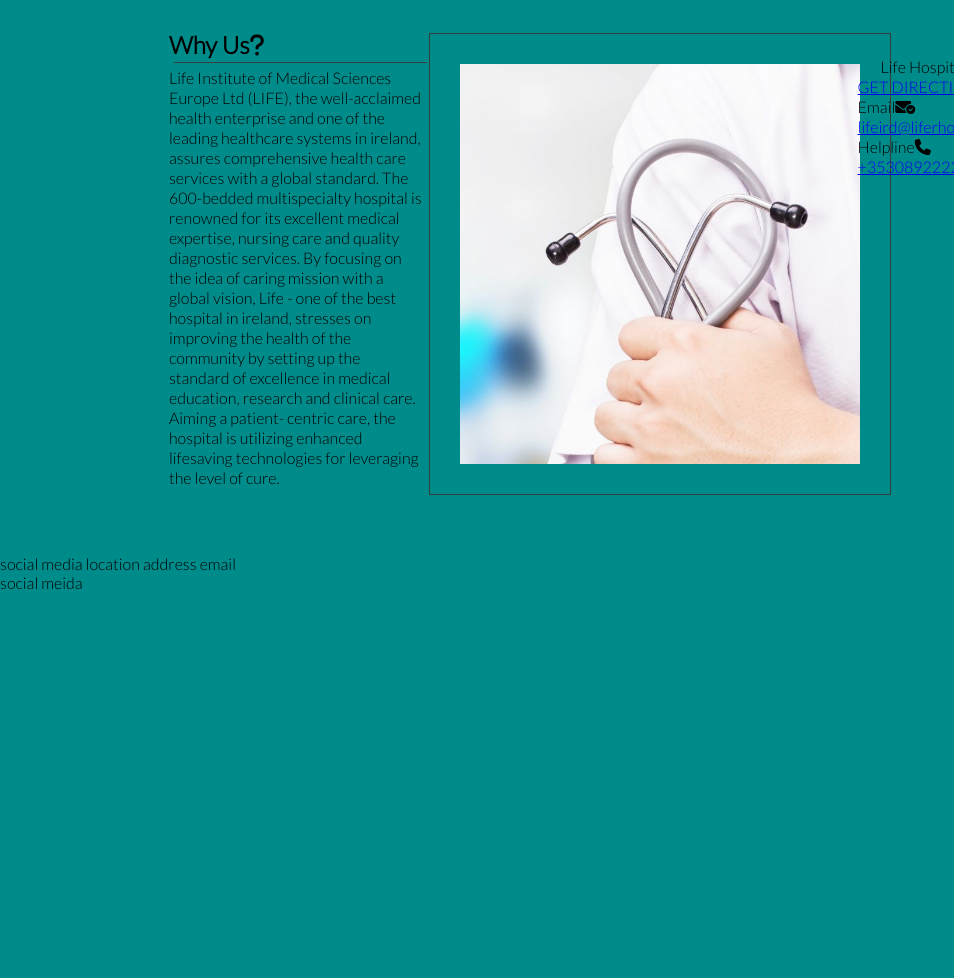
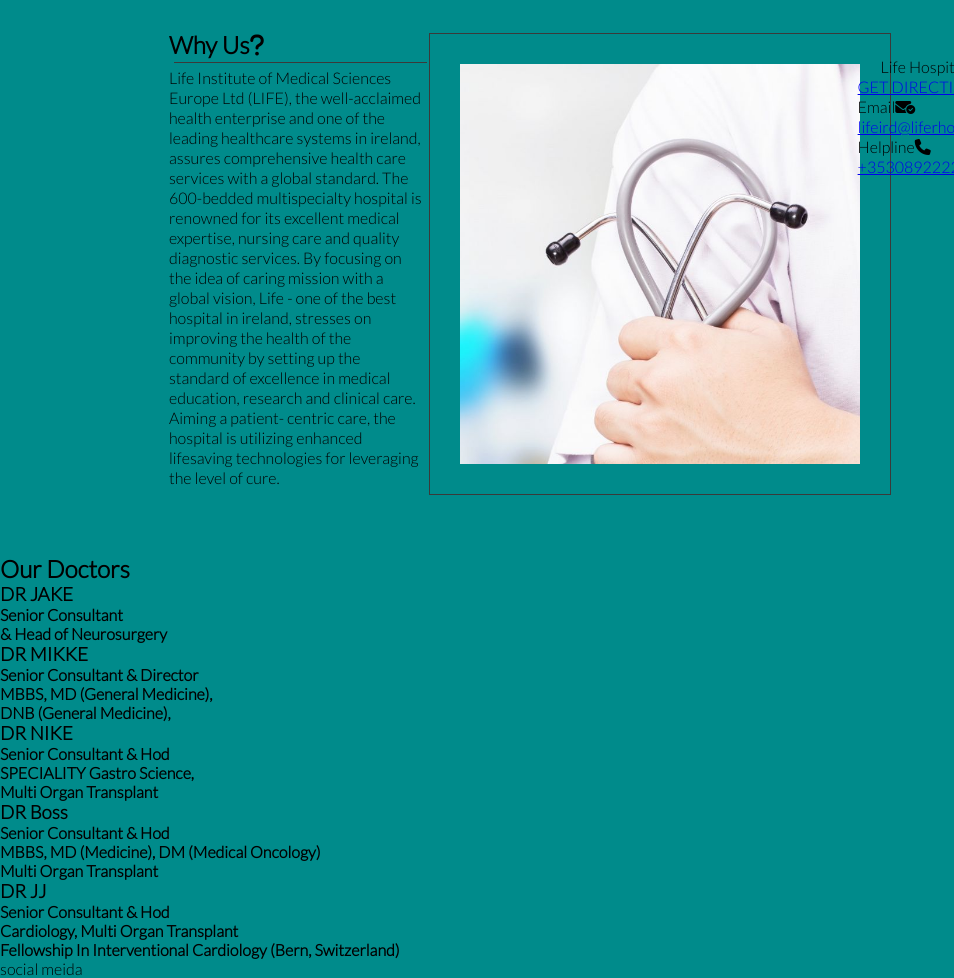
Before and after one commit to Nikkeljohn/life, a plain HTML site: page index.html in a window 1280 px wide. Shown: the part 551-1529 px from the top of the page, without its empty margins (0-954 px from the left). Before the commit the page ends 1143 px from the top, so only its background shows below. Drawn offline with Linux system fonts and the light colour scheme.

```diff
--- a/index.html
+++ b/index.html
@@ -77,7 +77,44 @@
         </div>
       </div>
     </section>
-    <section>social media location address email</section>
+    <section>
+      <h1>Our Doctors</h1>
+      <div>
+        <h3>DR JAKE</h3>
+        <h4>Senior Consultant
+          </h4>
+          <h4>& Head of Neurosurgery</h4>
+      </div>
+      <div>
+        <h3>DR MIKKE</h3>
+
+          <h4>Senior Consultant & Director</h4>
+           <h4> MBBS, MD (General Medicine), </h4>
+           <h4>DNB (General Medicine),</h4>
+      </div> <div>
+        <h3>DR NIKE</h3>
+
+          <h4>Senior Consultant & Hod</h4>
+           <h4>SPECIALITY
+            Gastro Science,  </h4>
+           <h4>Multi Organ Transplant </h4>
+      </div>
+      <div>
+        <h3>DR Boss</h3>
+
+          <h4>Senior Consultant & Hod</h4>
+           <h4> MBBS, MD (Medicine), DM (Medical Oncology)</h4>
+           <h4>Multi Organ Transplant </h4>
+      </div>
+      <h3>DR JJ</h3>
+
+          <h4>Senior Consultant & Hod</h4>
+           <h4> Cardiology, Multi Organ Transplant</h4>
+           <h4>Fellowship In Interventional Cardiology (Bern, Switzerland) </h4>
+      </div>
+
+    </section>
+    </section>
 
     <footer>social meida</footer>
 
```
